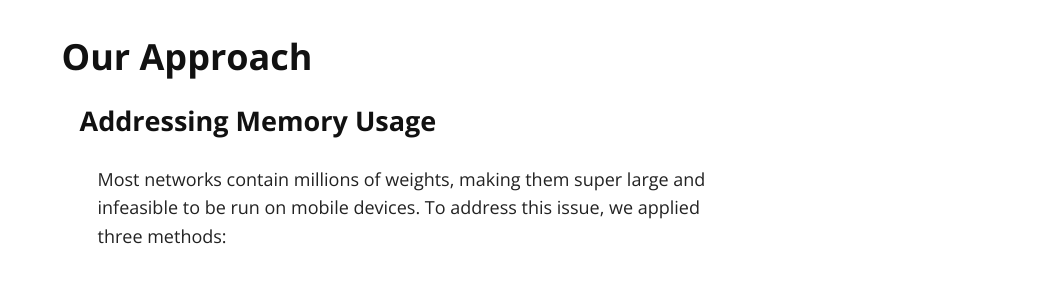
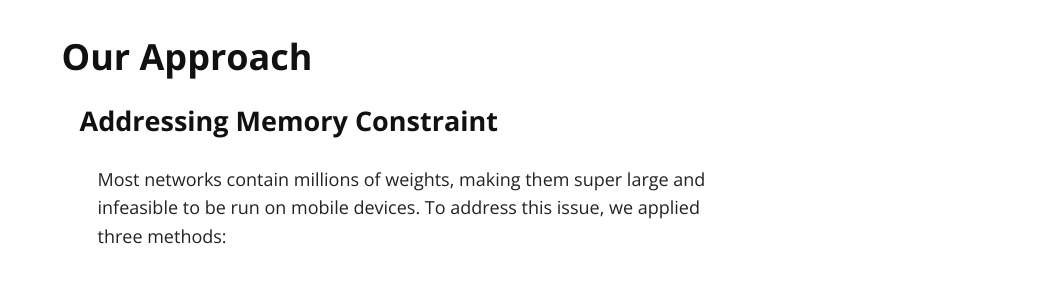
Before and after one commit to codinfox/espresso, a Jekyll site: the page built from index.md, in a window 1280 px wide and 900 px high, scrolled down 2349 px. Shown: the part 158-458 px from the top of the window, without its empty margins (230-1280 px from the left). Built offline with Jekyll 4.4.1, drawn with Linux system fonts in a browser that asks for light colours; nearby versions of some CDN libraries.

Commit message:
Title change

```diff
--- a/index.md
+++ b/index.md
@@ -40,7 +40,7 @@ Baring these challenges, in this project, we attempt to solve these issues and m
 
 ### Our Approach
 
-#### Addressing Memory Usage
+#### Addressing Memory Constraint
 
 Most networks contain millions of weights, making them super large and infeasible to be run on mobile devices. To address this issue, we applied three methods:
 
```
